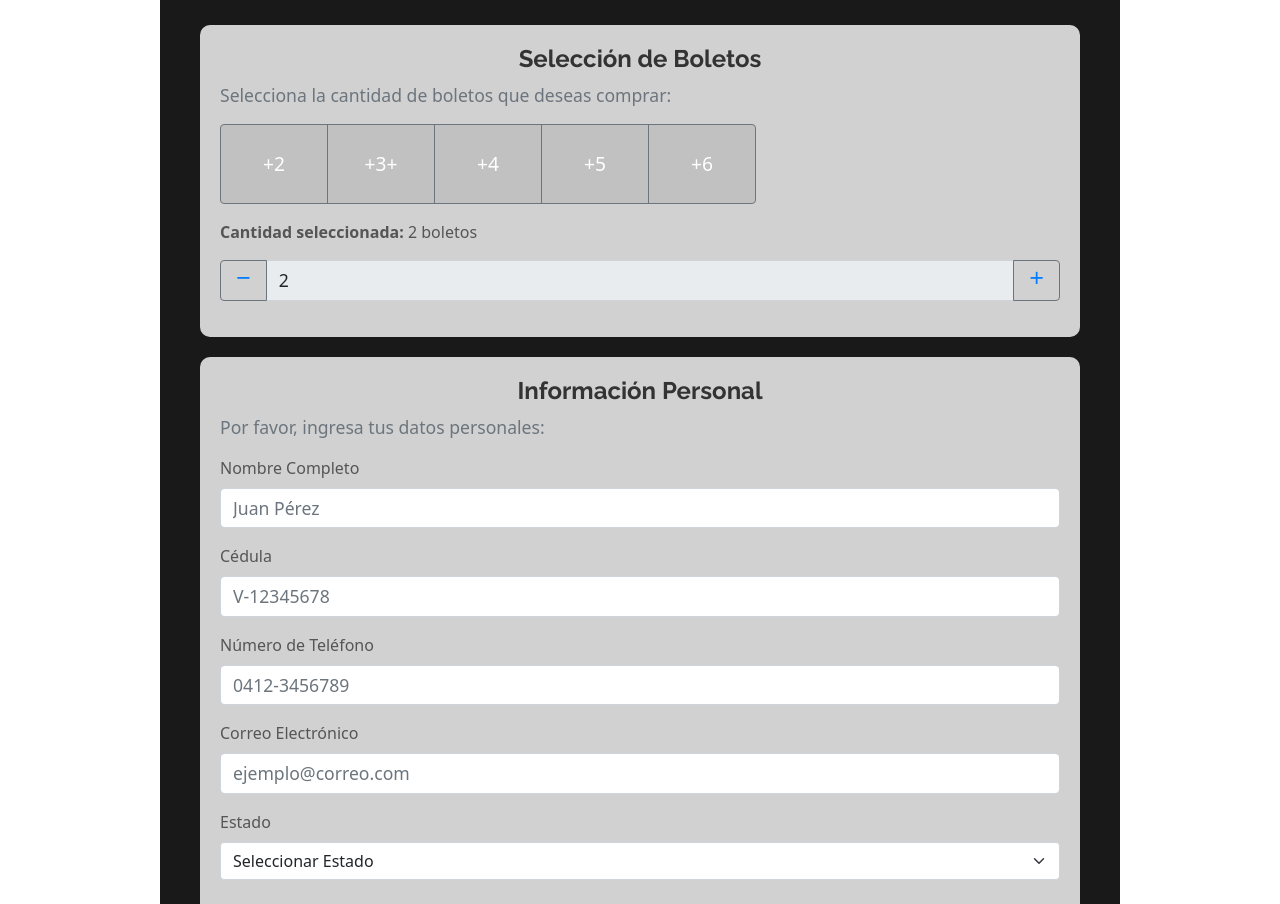
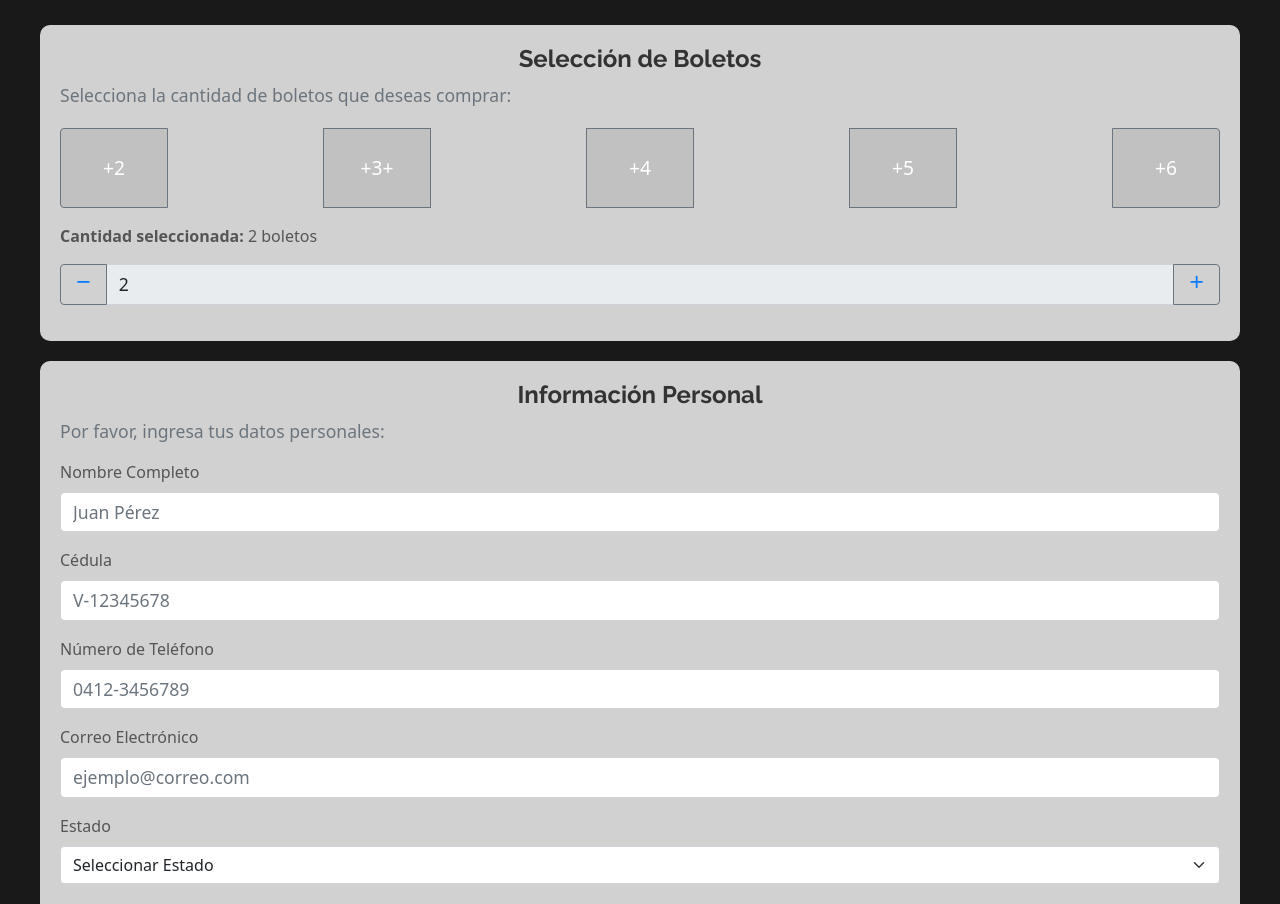
Before and after one commit to aliguerrero/aliguerrero.github.io, a plain HTML site: page index.html in a window 1280 px wide. Shown: the part 820-1724 px from the top of the page. Drawn offline with nearby package versions, Linux system fonts and the light colour scheme.

Commit message:
nuevos cambios

```diff
--- a/assets/css/main.css
+++ b/assets/css/main.css
@@ -3050,7 +3050,7 @@ section,
 }
 
 .contact .contact-form .btn:hover {
-  background-color: color-mix(in srgb, var(--accent-color), var(--contrast-color) 20%);
+  background-color: black;
 }
 
 /*--------------------------------------------------------------
--- a/index.html
+++ b/index.html
@@ -40,6 +40,11 @@
   <link href="https://cdn.jsdelivr.net/npm/bootstrap@5.1.3/dist/css/bootstrap.min.css" rel="stylesheet">
   <link href="https://cdn.jsdelivr.net/npm/boxicons@2.0.9/css/boxicons.min.css" rel="stylesheet">
   <style>
+    * {
+      padding: 0px;
+      margin: 0px;
+    }
+
     .dropzone {
       border: 2px dashed #ccc;
       border-radius: 10px;
@@ -157,6 +162,7 @@
 
     /* Fondo negro con transparencia para la sección principal */
     .pago {
+
       background-color: rgba(0, 0, 0, 0.9);
       /* Negro con opacidad */
       padding: 40px;
@@ -258,6 +264,50 @@
     .price-sidebar button:hover {
       background-color: #f1f1f1;
     }
+
+    /* Contenedor de los botones */
+    .btn-group {
+      display: flex;
+      justify-content: space-between;
+      /* Distribuir los botones equitativamente */
+      gap: 10px;
+      /* Espaciado entre los botones */
+      margin-top: 20px;
+      flex-wrap: wrap;
+      /* Permite que los botones se ajusten en filas si es necesario */
+    }
+
+    /* Estilos para cada botón */
+    .btn-group .btn {
+      flex-grow: 1;
+      /* Los botones se expanden para llenar el espacio disponible */
+      font-size: 1.2em;
+      /* Tamaño de la tipografía ajustable */
+      padding: 10px 20px;
+      /* Espaciado interno */
+      text-align: center;
+      /* Centrar el texto en el botón */
+      transition: all 0.3s ease;
+      /* Transición suave al pasar el ratón */
+      max-width: 100px;
+      /* Limitar el tamaño máximo de los botones */
+    }
+
+    /* Efecto de hover para los botones */
+    .btn-group .btn:hover {
+      background-color: #f1f1f1;
+      /* Cambio de fondo al pasar el ratón */
+    }
+
+    /* Estilos para pantallas pequeñas */
+    @media (max-width: 600px) {
+      .btn-group .btn {
+        font-size: 1em;
+        /* Reducir el tamaño de la letra en pantallas pequeñas */
+        padding: 8px 15px;
+        /* Reducir el padding en pantallas pequeñas */
+      }
+    }
   </style>
 </head>
 
@@ -350,8 +400,8 @@
         }
       };
     </script>
-    <section id="pago" style="padding-top: 0px;">
-      <div class="col-9 mx-auto pago">
+    <section id="pago" style="padding-top: 0px; margin: 0px;">
+      <div class="col-12 mx-auto pago" style="margin: 0px;">
         <form>
 
           <!-- Sección 1: Selección de boletos -->
@@ -359,7 +409,7 @@
             <h3 class="section-title p-0">Selección de Boletos</h3>
             <p class="section-subtitle">Selecciona la cantidad de boletos que deseas comprar:</p>
 
-            <div class="btn-group col-3">
+            <div class="btn-group">
               <button type="button" class="btn btn-secondary btnb">+2</button>
               <button type="button" class="btn btn-secondary btnb">+3+</button>
               <button type="button" class="btn btn-secondary btnb">+4</button>
```
